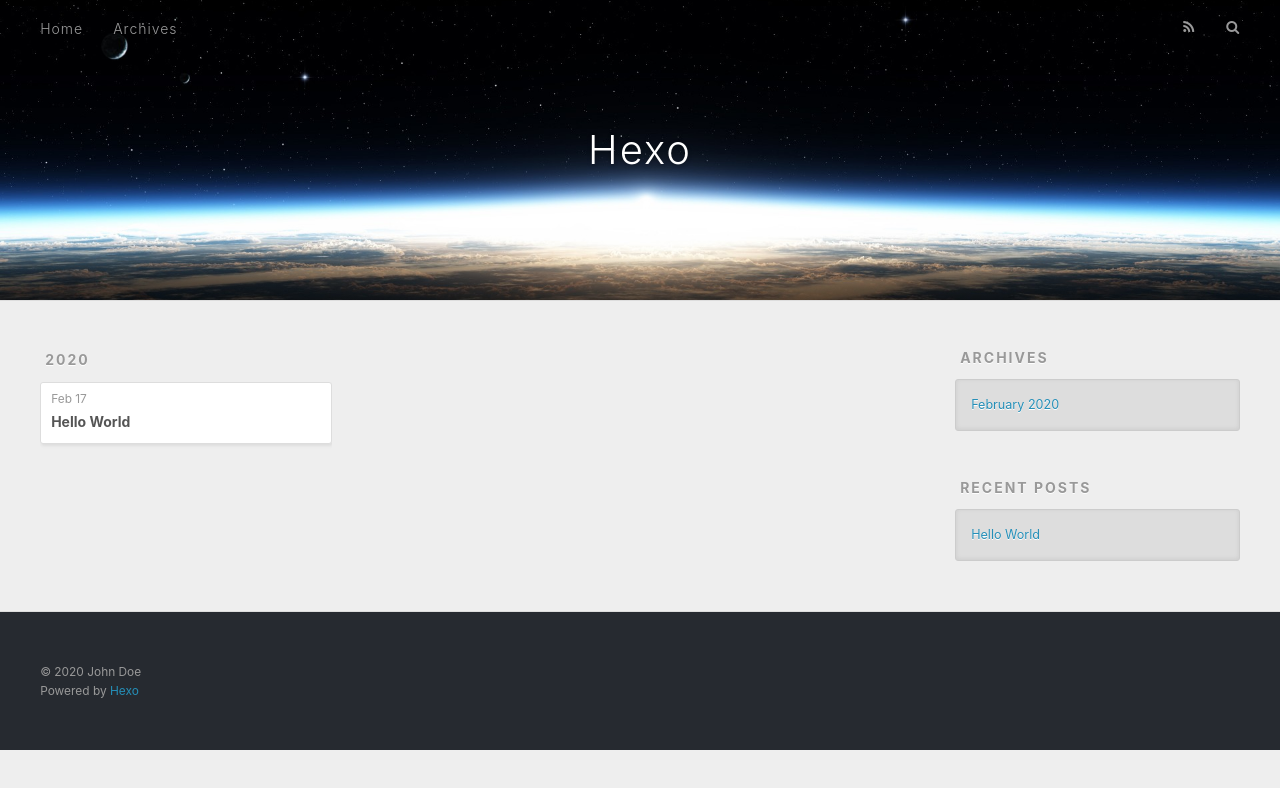
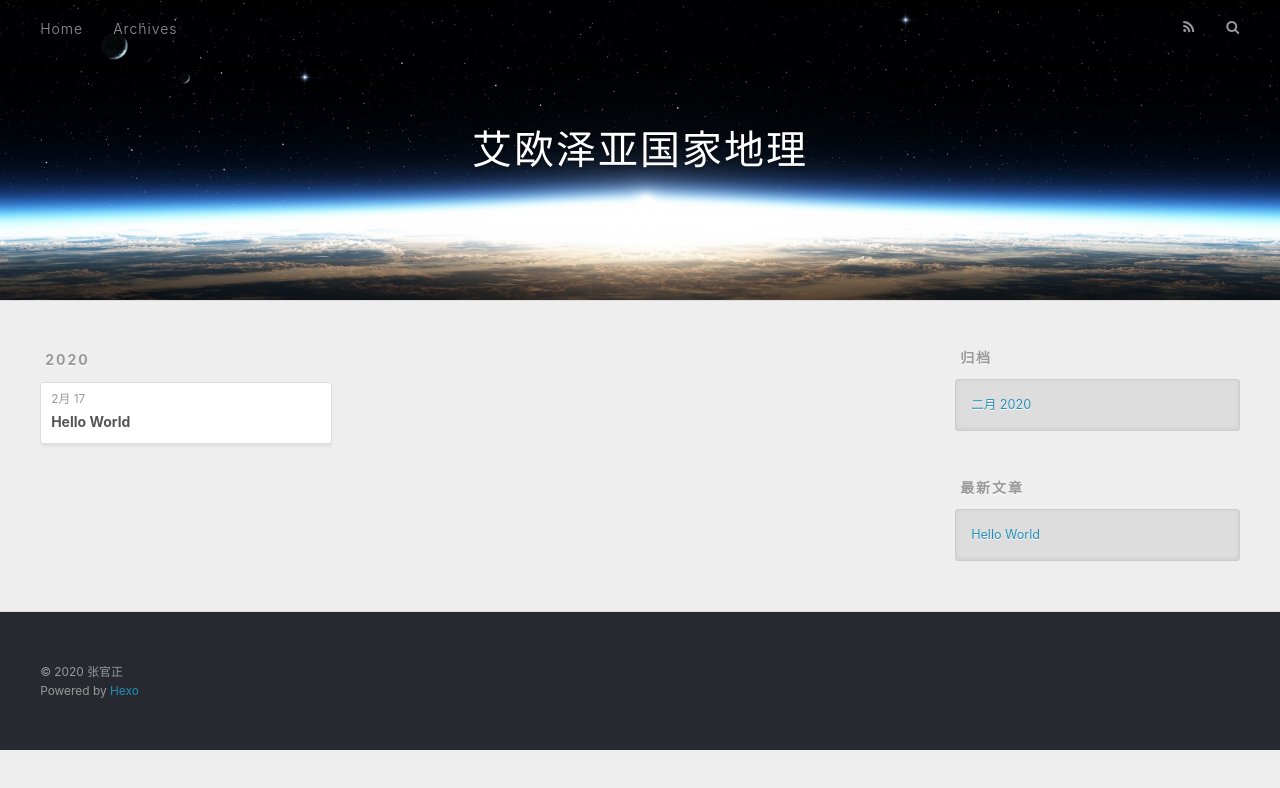
Before and after one commit to zgzcir/zgzcir.github.io, a plain HTML site: page archives/index.html in a window 1280 px wide. Drawn offline with nearby package versions, Linux system fonts and the light colour scheme.

Commit message:
Site updated: 2020-02-18 11:55:18

```diff
--- a/archives/index.html
+++ b/archives/index.html
@@ -5,17 +5,17 @@
 
 
 
-  <title>Archives | Hexo</title>
+  <title>归档 | 艾欧泽亚国家地理</title>
   <meta name="viewport" content="width=device-width, initial-scale=1, maximum-scale=1">
   <meta property="og:type" content="website">
-<meta property="og:title" content="Hexo">
+<meta property="og:title" content="艾欧泽亚国家地理">
 <meta property="og:url" content="https://zgzcir.github.io/archives/index.html">
-<meta property="og:site_name" content="Hexo">
-<meta property="og:locale" content="en_US">
-<meta property="article:author" content="John Doe">
+<meta property="og:site_name" content="艾欧泽亚国家地理">
+<meta property="og:locale" content="zh_CN">
+<meta property="article:author" content="张官正">
 <meta name="twitter:card" content="summary">
 
-    <link rel="alternate" href="/atom.xml" title="Hexo" type="application/atom+xml">
+    <link rel="alternate" href="/atom.xml" title="艾欧泽亚国家地理" type="application/atom+xml">
 
 
     <link rel="icon" href="/favicon.png">
@@ -36,7 +36,7 @@
   <div id="header-outer" class="outer">
     <div id="header-title" class="inner">
       <h1 id="logo-wrap">
-        <a href="/" id="logo">Hexo</a>
+        <a href="/" id="logo">艾欧泽亚国家地理</a>
       </h1>
 
     </div>
@@ -53,7 +53,7 @@
 
           <a id="nav-rss-link" class="nav-icon" href="/atom.xml" title="RSS Feed"></a>
 
-        <a id="nav-search-btn" class="nav-icon" title="Search"></a>
+        <a id="nav-search-btn" class="nav-icon" title="搜索"></a>
       </nav>
       <div id="search-form-wrap">
         <form action="//google.com/search" method="get" accept-charset="UTF-8" class="search-form"><input type="search" name="q" class="search-form-input" placeholder="Search"><button type="submit" class="search-form-submit">&#xF002;</button><input type="hidden" name="sitesearch" value="https://zgzcir.github.io"></form>
@@ -79,7 +79,7 @@
   <div class="archive-article-inner">
     <header class="archive-article-header">
       <a href="/2020/02/17/hello-world/" class="archive-article-date">
-  <time datetime="2020-02-17T13:01:22.227Z" itemprop="datePublished">Feb 17</time>
+  <time datetime="2020-02-17T13:01:22.227Z" itemprop="datePublished">2月 17</time>
 </a>
 
 
@@ -111,9 +111,9 @@
 
 
   <div class="widget-wrap">
-    <h3 class="widget-title">Archives</h3>
+    <h3 class="widget-title">归档</h3>
     <div class="widget">
-      <ul class="archive-list"><li class="archive-list-item"><a class="archive-list-link" href="/archives/2020/02/">February 2020</a></li></ul>
+      <ul class="archive-list"><li class="archive-list-item"><a class="archive-list-link" href="/archives/2020/02/">二月 2020</a></li></ul>
     </div>
   </div>
 
@@ -121,7 +121,7 @@
 
 
   <div class="widget-wrap">
-    <h3 class="widget-title">Recent Posts</h3>
+    <h3 class="widget-title">最新文章</h3>
     <div class="widget">
       <ul>
 
@@ -141,7 +141,7 @@
 
   <div class="outer">
     <div id="footer-info" class="inner">
-      &copy; 2020 John Doe<br>
+      &copy; 2020 张官正<br>
       Powered by <a href="http://hexo.io/" target="_blank">Hexo</a>
     </div>
   </div>
```
Also changed, not shown: 2020/02/17/hello-world/index.html (+11 -11 lines), archives/2020/02/index.html (+13 -13 lines), archives/2020/index.html (+13 -13 lines), index.html (+12 -12 lines).
